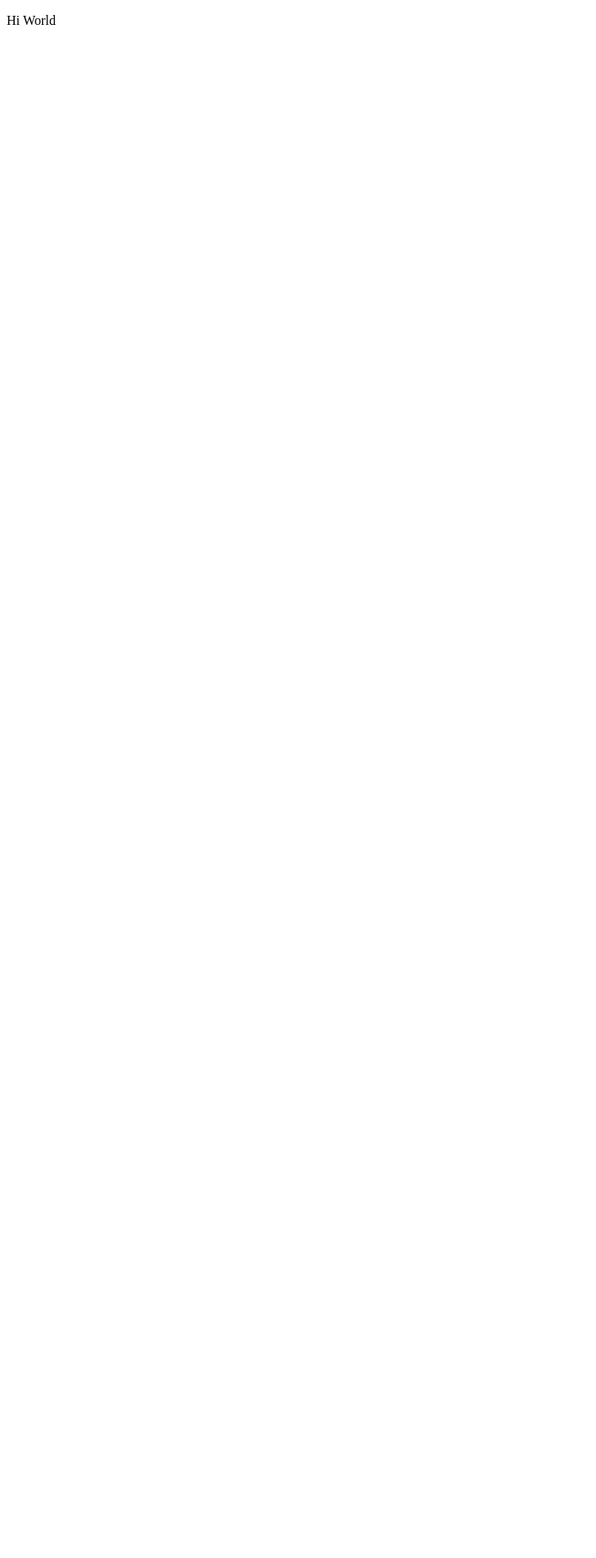
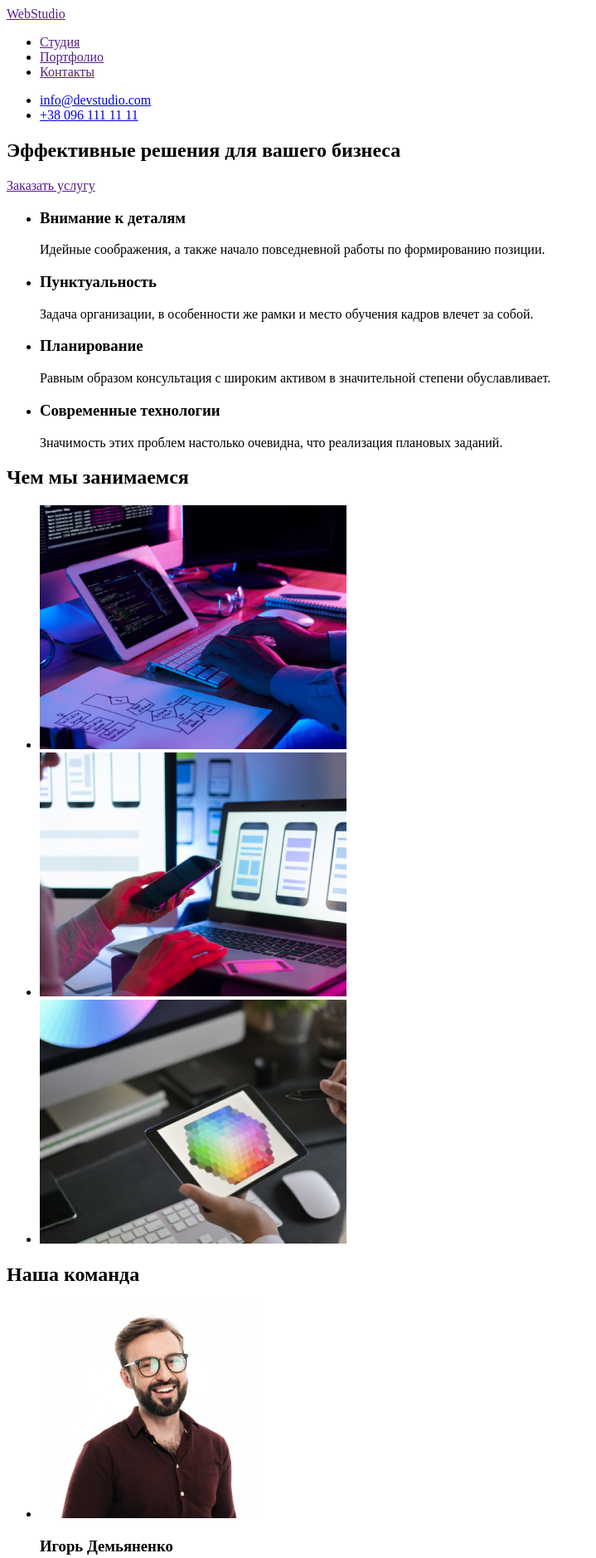
Before and after one commit to Mitya-Kupriianov/goit-markup-hw-01, a plain HTML site: page index.html in a window 1280 px wide. Shown: the top 1878 px of the page at 83% size, without its empty margins (0-719 px from the left). Before the commit the page ends 800 px from the top, so only its background shows below. Drawn offline with Linux system fonts and the light colour scheme.

Commit message:
Update index.html

```diff
--- a/index.html
+++ b/index.html
@@ -1,5 +1,5 @@
 <!DOCTYPE html>
-<html lang="en">
+<html lang="ru">
 <head>
     <meta charset="UTF-8">
     <meta http-equiv="X-UA-Compatible" content="IE=edge">
@@ -8,6 +8,86 @@
     <link href="./css/styles.css" rel="stylesheet" type="text/css">
 </head>
 <body>
-    <p>Hi World</p>
+   <header>
+     <nav>
+        <a href=""><span>Web</span>Studio</a>
+        <ul>
+            <li><a href="">Студия</a></li>
+            <li><a href="">Портфолио</a></li>
+            <li><a href="">Контакты</a></li>
+        </ul>
+    </nav>
+        <ul>
+         <li><a href="mailto:info@devstudio.com">info@devstudio.com</a></li>
+         <li><a href="tel:+380961111111">+38 096 111 11 11</a></li>
+        </ul>
+   </header>
+   <!-- Шапка -->
+   <section>
+       <h1>Эффективные решения для вашего бизнеса</h1>
+       <a href="">Заказать услугу</a>
+   </section>
+   <!-- Особенности -->
+   <section>
+       <!-- <h2>Особенности</h2> -->
+       <ul>
+           <li> <h3>Внимание к деталям</h3>
+            <p>Идейные соображения, а также начало повседневной работы по формированию позиции.</p>
+        </li>
+        <li>
+            <h3>Пунктуальность</h3>
+            <p>Задача организации, в особенности же рамки и место обучения кадров влечет за собой.</p>
+        </li>
+        <li>
+            <h3>Планирование</h3>
+            <p>Равным образом консультация с широким активом в значительной степени обуславливает.</p>
+        </li>
+        <li>
+            <h3>Современные технологии</h3>
+            <p>Значимость этих проблем настолько очевидна, что реализация плановых заданий.</p>
+        </li>
+       </ul>
+   </section>
+   <!-- Чем мы занимаемся -->
+   <section>
+       <h2>Чем мы занимаемся</h2>
+        <ul>
+        <li><img src="./images/img1.png" alt="Рабочий процесс" width="370"></li>
+        <li><img src="./images/img2.png" alt="Рабочий процесс" width="370"></li>
+        <li><img src="./images/img3.png" alt="Рабочий процесс" width="370"></li>
+        </ul>
+   </section>
+   <!-- Наша команда -->
+   <section>
+       <h2>Наша команда</h2>
+       <ul>
+           <li><img src="./images/igor.jpeg" alt="Фото члена команды" width="270">
+                <h3>Игорь Демьяненко</h3>
+                <p>Product Designer</p>
+            </li>
+            <li><img src="./images/olga.jpeg" alt="Фото члена команды" width="270">
+                <h3>Ольга Репина</h3>
+                 <p>Frontend Developer</p>
+             </li>
+                <li><img src="./images/nikolya.jpeg" alt="Фото члена команды" width="270">
+                 <h3>Николай Тарасов</h3>
+                <p>Marketing</p>
+            </li>
+            <li><img src="./images/mihail.jpeg" alt="Фото члена команды" width="270">
+                <h3>Михаил Ермаков</h3>
+                <p>UI Designer</p>
+             </li>
+       </ul>
+   </section>
+  <footer>
+    <a href=""><span>Web</span>Studio</a>
+    <address>
+        <ul>
+            <li>г. Киев, пр-т Леси Украинки, 26</li>
+            <li><a href="mailto:info@example.com">info@example.com</a></li>
+            <li><a href="tel:+380991111111">+38 099 111 11 11</a></li>
+           </ul>
+    </address>
+  </footer>
 </body>
 </html>
```
